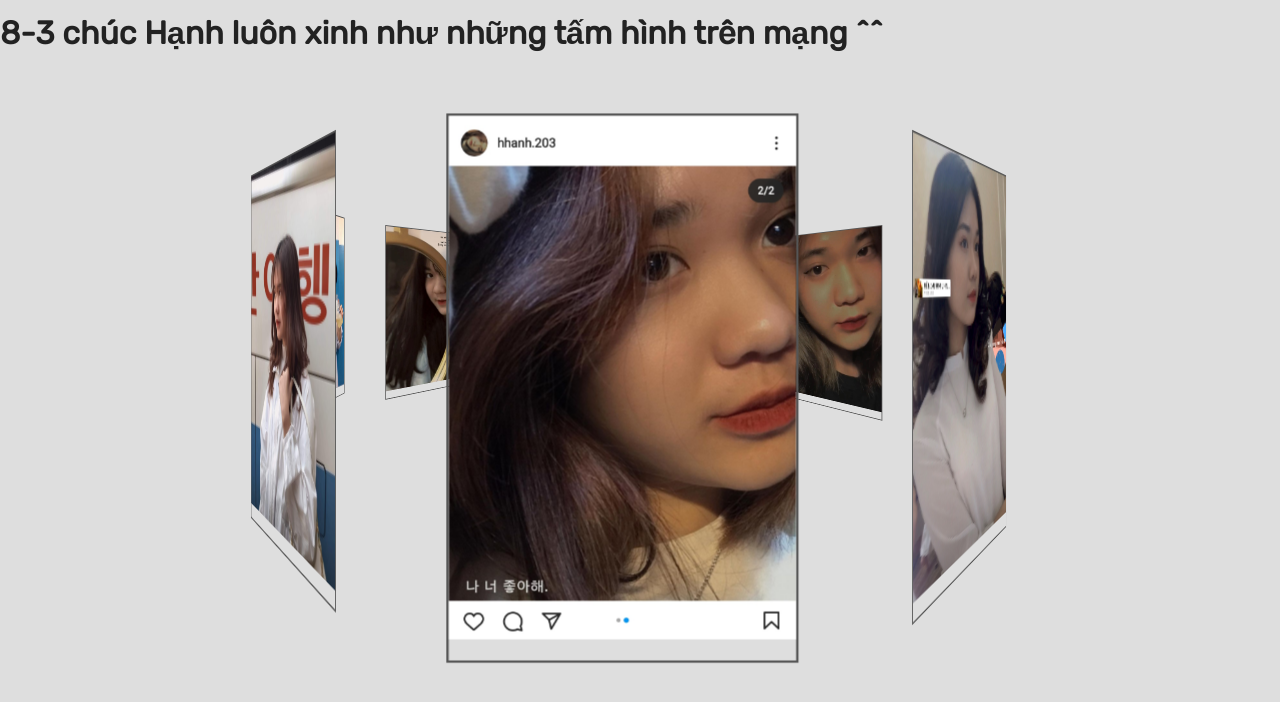
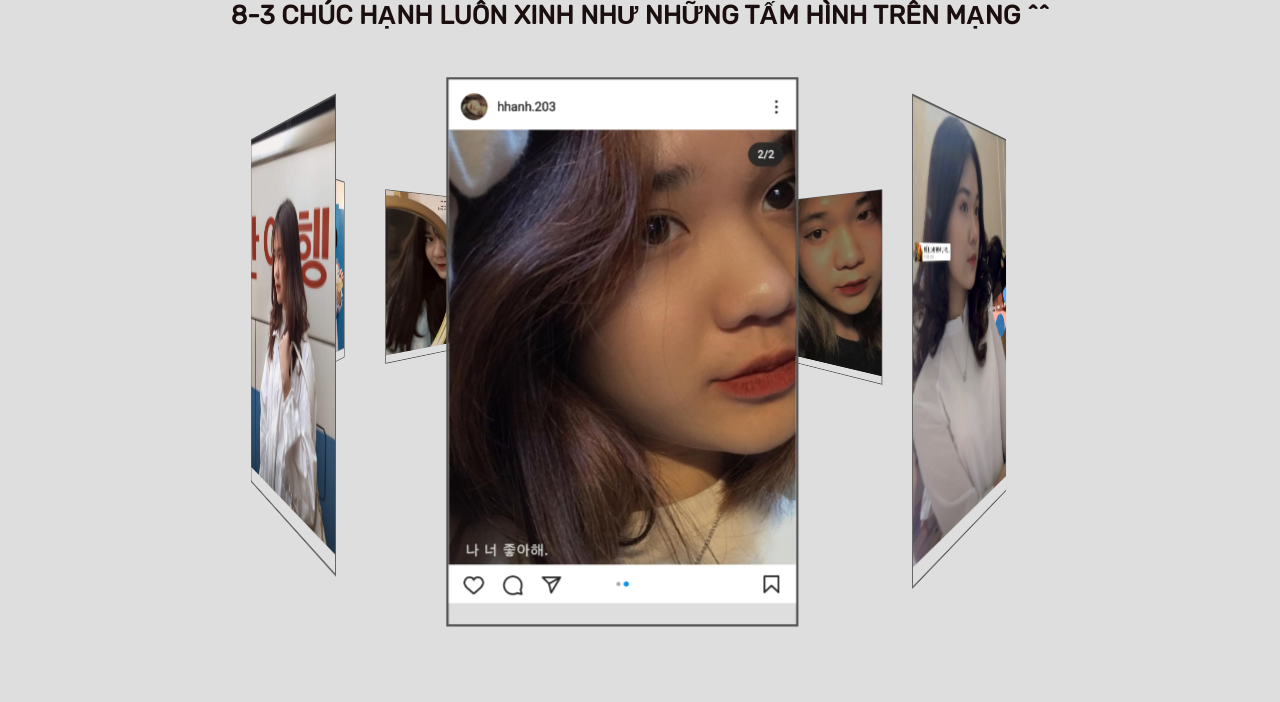
Before and after one commit to hanhnhph26098/happy8thang3, a plain HTML site: page index.html in a window 1280 px wide. Drawn offline with Linux system fonts and the light colour scheme; a web font is replaced by a local one.

Commit message:
Update index.html

```diff
--- a/index.html
+++ b/index.html
@@ -23,7 +23,7 @@
 
     <header>
 
-                    <h1>8-3 chúc Hạnh luôn xinh như những tấm hình trên mạng ^^ </h1>
+        <center><h2>8-3 chúc Hạnh luôn xinh như những tấm hình trên mạng ^^ </h2></center>
 
 
     </header>
```
